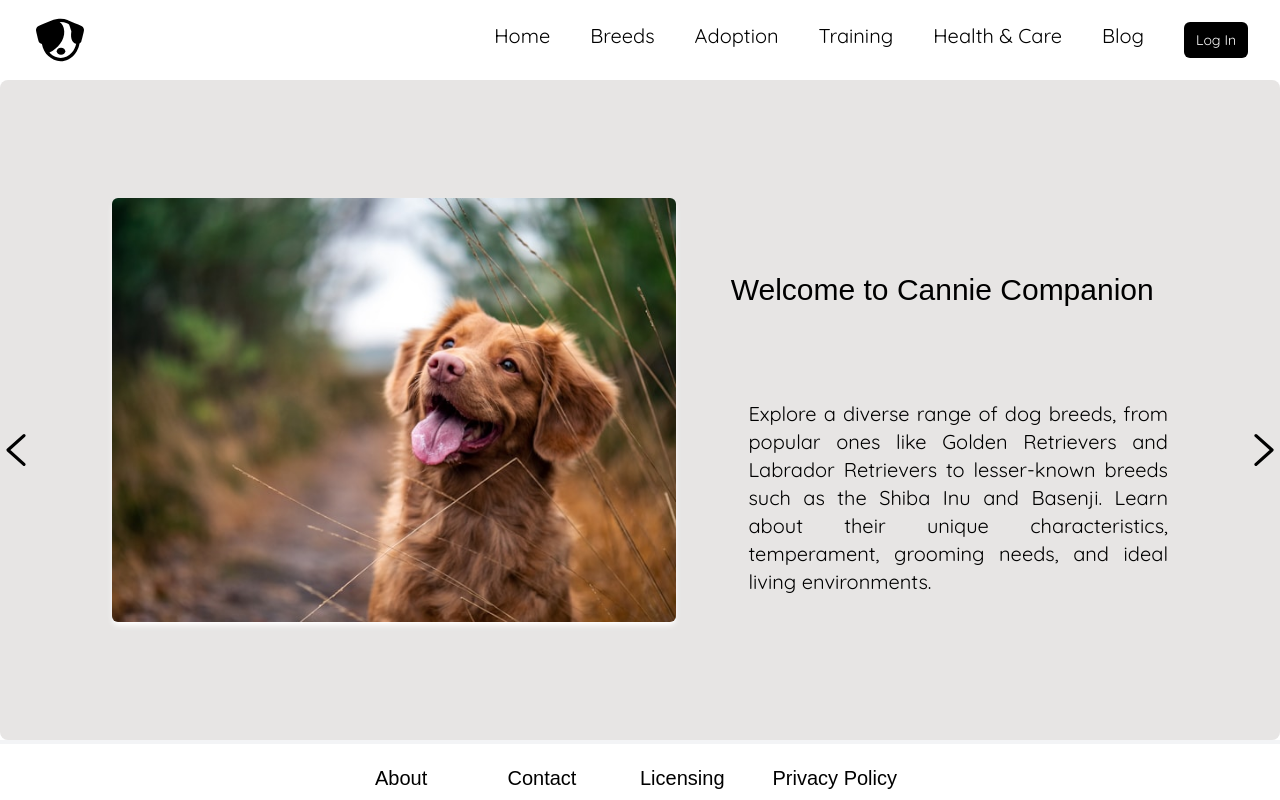
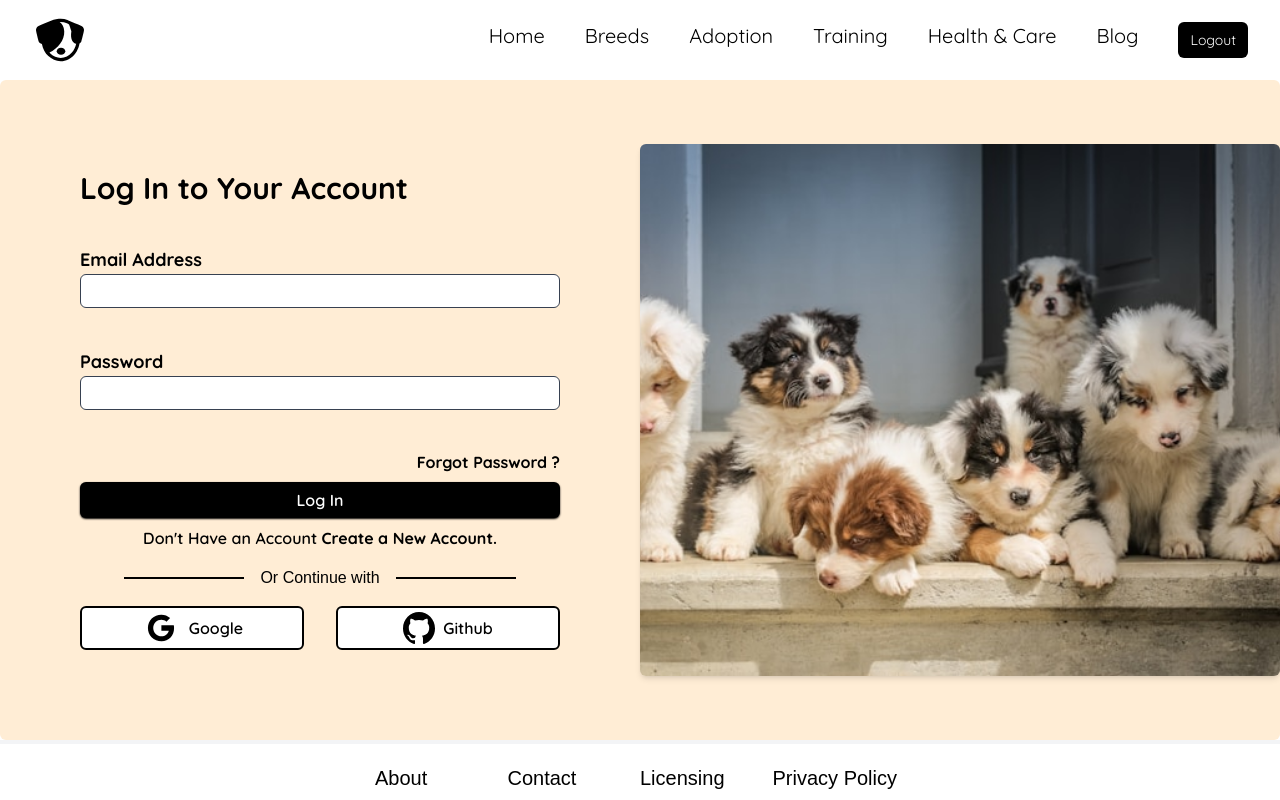
Before and after one commit to eaglefluke21/pet-care, a React (Vite) app in the folder client/: page / in a window 1280 px wide. Built offline with nearby package versions, Linux system fonts and the light colour scheme; sample sign-in values are in the browser's storage; a web font is replaced by a local one.

Commit message:
login/logout

```diff
--- a/client/src/App.jsx
+++ b/client/src/App.jsx
@@ -18,8 +18,8 @@ import Health from "./pages/Health";
       <Routes>
 
 
-        <Route path="/" element={<Home/>} />
-        <Route path="/Login" element={<Login/>} />
+        <Route path="/home" element={<Home/>} />
+        <Route path="/" element={<Login/>} />
         <Route path="/Signup" element={<Signup/>} />
         <Route path="/Breeds" element={<Breeds/>} />
         <Route path="/Training" element={<Training/>}/>
--- a/client/src/components/Header.jsx
+++ b/client/src/components/Header.jsx
@@ -2,7 +2,7 @@ import React from 'react';
 import Logo from './Logo';
 import Nav from './Nav';
 
-const Header = ({ hasjwt, handleLogout }) => {
+const Header = () => {
 
     return (
         <>
@@ -10,7 +10,7 @@ const Header = ({ hasjwt, handleLogout }) => {
 
                   <Logo/>
 
-                    <Nav hasjwt={hasjwt} handleLogout={handleLogout} />
+                    <Nav/>
 
             </header>
         </>
--- a/client/src/components/Nav.jsx
+++ b/client/src/components/Nav.jsx
@@ -2,28 +2,38 @@ import React from "react";
 import { NavLink } from "react-router-dom";
 import { useState } from "react";
 import close from "../assets/close.svg"
+import { useEffect } from "react";
 
+const NavLinks = () => {
 
-const NavLinks = ({ hasjwt, handleLogout }) => {
+    const [isLoggedIn, setIsLoggedIn] = useState(false); // Initial login state
 
+    useEffect(() => {
+      const jwtToken = sessionStorage.getItem('jwToken');
+      setIsLoggedIn(!!jwtToken); // Set login state based on token existence
+    }, []); // Run only once on component mount
 
+    const handleLogout = () => {
+      sessionStorage.removeItem('jwToken');
+      setIsLoggedIn(false); // Update state for immediate UI change
+    };
 
 
     return (
         <>
-            <NavLink to="/" className="  sm:text-xl font-quick  w-full text-center lg:w-auto hover:bg-gray-200 lg:hover:bg-transparent  "> Home</NavLink>
+            <NavLink to="/home" className="  sm:text-xl font-quick  w-full text-center lg:w-auto hover:bg-gray-200 lg:hover:bg-transparent  "> Home</NavLink>
             <NavLink to="/Breeds" className="  sm:text-xl font-quick   w-full text-center lg:w-auto hover:bg-gray-200 lg:hover:bg-transparent "> Breeds</NavLink>
             <NavLink to="/Adoption" className=" sm:text-xl font-quick w-full text-center lg:w-auto hover:bg-gray-200 lg:hover:bg-transparent ">Adoption</NavLink>
             <NavLink to="/Training" className=" sm:text-xl font-quick  w-full text-center lg:w-auto hover:bg-gray-200 lg:hover:bg-transparent ">Training</NavLink>
             <NavLink to="/Health" className=" sm:text-xl font-quick  w-full text-center lg:w-auto hover:bg-gray-200 lg:hover:bg-transparent "> Health & Care</NavLink>
-            <NavLink to="/Blog"className=" sm:text-xl font-quick  w-full text-center lg:w-auto hover:bg-gray-200 lg:hover:bg-transparent "> Blog</NavLink>
-            <NavLink to="/Login" className="lg:ml-auto lg:pr-8"> {hasjwt ? (<button onClick={handleLogout}> Logout </button>) : ( <button className="bg-black sm:py-2 sm:px-3 py-1 px-8 rounded-md text-sm font-quick text-white "> Log In</button>)} </NavLink>
+            <NavLink to="/Blog" className=" sm:text-xl font-quick  w-full text-center lg:w-auto hover:bg-gray-200 lg:hover:bg-transparent "> Blog</NavLink>
+            <NavLink to="/" className="lg:ml-auto lg:pr-8"> {isLoggedIn ? (<button onClick={handleLogout} className="bg-black sm:py-2 sm:px-3 py-1 px-8 rounded-md text-sm font-quick text-white "> Logout </button>) : (<button className="bg-black sm:py-2 sm:px-3 py-1 px-8 rounded-md text-sm font-quick text-white "> Log In</button>)  }  </NavLink>
         </>
     )
 
 };
 
-const Nav = ({ hasjwt, handleLogout }) => {
+const Nav = () => {
     const [isOpen, SetIsOpen] = useState(false);
 
     const toggleNavbar = () => {
@@ -35,12 +45,12 @@ const Nav = ({ hasjwt, handleLogout }) => {
         <>
             <nav className="">
                 <div className="hidden lg:flex  gap-x-10 ">
-        <NavLinks hasjwt={hasjwt} handleLogout={handleLogout}/>
+                    <NavLinks  />
                 </div>
 
                 <div className="lg:hidden">
                     <button onClick={toggleNavbar} className="pr-8">
-            {isOpen ? <span className="   text-3xl font-quick text-black" > <img src={close} className="h-8 w-8"/> </span> :<span className="bg-black py-2 px-3 rounded-lg text-sm font-comic text-white "> Menu</span>}
+                        {isOpen ? <span className="   text-3xl font-quick text-black" > <img src={close} className="h-8 w-8" /> </span> : <span className="bg-black py-2 px-3 rounded-lg text-sm font-comic text-white "> Menu</span>}
                     </button>
                 </div>
 
@@ -48,7 +58,7 @@ const Nav = ({ hasjwt, handleLogout }) => {
 
             {isOpen && (
                 <div className="flex flex-col basis-full items-center gap-2 shadow-md py-4 lg:hidden">
-                <NavLinks/>
+                    <NavLinks />
                 </div>
             )}
 
--- a/client/src/pages/Adoption.jsx
+++ b/client/src/pages/Adoption.jsx
@@ -2,7 +2,7 @@ import React from "react";
 import Header from "../components/Header";
 import Footer from "../components/Footer";
 
-function Adoption () {
+const Adoption =  () => {
     return (
         <div className="flex flex-col min-h-screen ">
 
--- a/client/src/pages/Blog.jsx
+++ b/client/src/pages/Blog.jsx
@@ -1,9 +1,26 @@
 import React from "react";
-function Blog () {
+import Header from "../components/Header";
+import Footer from "../components/Footer";
+
+const Blog = () => {
+
+
+
+
+
     return (
-        <>
-        </>
+        <div className="flex flex-col min-h-screen ">
+
+            <Header/>
+
+
+
+            <Footer/>
+
+
+        </div>
     );
 };
 
+
 export default Blog;
--- a/client/src/pages/Breeds.jsx
+++ b/client/src/pages/Breeds.jsx
@@ -13,7 +13,7 @@ const Breeds= () => {
 
             <Header/>
 
-            <p>Find </p>
+
 
             <Footer/>
 
--- a/client/src/pages/Health.jsx
+++ b/client/src/pages/Health.jsx
@@ -1,9 +1,28 @@
 import React from "react";
-function Health () {
+import Header from "../components/Header";
+import Footer from "../components/Footer";
+
+const Health = () => {
+
+
+
+
+
     return (
-        <>
-        </>
+        <div className="flex flex-col min-h-screen ">
+
+            <Header/>
+
+
+
+            <Footer/>
+
+
+        </div>
     );
 };
 
+
+
+
 export default Health;
--- a/client/src/pages/Home.jsx
+++ b/client/src/pages/Home.jsx
@@ -2,9 +2,28 @@ import Footer from "../components/Footer";
 import Header from "../components/Header";
 import Carousel from "../components/Carousel";
 import defaultText from "../utils/jwtKey.js";
+import { useEffect } from "react";
+import { useNavigate } from "react-router-dom";
 
 
 function Home() {
+
+    const navigate = useNavigate();
+
+    useEffect( ( )=> {
+        if(!sessionStorage.getItem('jwToken')){
+            navigate('/')
+        }
+
+
+    } , []);
+
+
+    const handlelogout = () => {
+
+        sessionStorage.removeItem('jwToken');
+
+    }
 
     return (
         <div className="flex flex-col min-h-screen ">
--- a/client/src/pages/Login.jsx
+++ b/client/src/pages/Login.jsx
@@ -8,29 +8,11 @@ import { NavLink } from "react-router-dom";
 import CryptoJS from "crypto-js";
 import defaultText from '../utils/EncryptKey.js';
 import { useNavigate } from "react-router-dom";
-import { useEffect } from "react";
+
 
 function Login() {
 
-    const [hasjwt,setjwt] = useState(false);
 
-
-    useEffect( ( )=> {
-
-        console.log('checking token state');
-
-         setjwt(!!sessionStorage.getItem('jwToken'));
-
-         console.log('value of hasjwt',hasjwt);
-
-    } , [hasjwt]);
-
-
-    const handlelogout = () => {
-
-        sessionStorage.removeItem('jwToken');
-        setjwt(false);
-    }
 
 
     const navigate = useNavigate();
@@ -76,7 +58,7 @@ function Login() {
                 sessionStorage.setItem('jwToken',token);
 
                 console.log("navigating to home page");
-                navigate('/');
+                navigate('/home');
 
             } else {
                 console.error('User Login failed', error);
@@ -93,7 +75,7 @@ function Login() {
 
     return (
         <div className="flex flex-col min-h-screen ">
-        <Header hasjwt={hasjwt} handleLogout={handleLogout} />
+        <Header/>
 
         <div className="flex flex-col flex-grow lg:flex-row lg:justify-evenly bg-blue-200 lg:bg-orange-100 py-16 rounded-md">
 
--- a/client/src/pages/Training.jsx
+++ b/client/src/pages/Training.jsx
@@ -3,11 +3,12 @@ import Header from "../components/Header";
 import Footer from "../components/Footer";
 function Training () {
     return (
-        <>
+
+        <div className="flex flex-col min-h-screen ">
         <Header/>
 
         <Footer/>
-        </>
+        </div>
     );
 };
 
```
Lines whose indentation alone changed are shown as unchanged.
